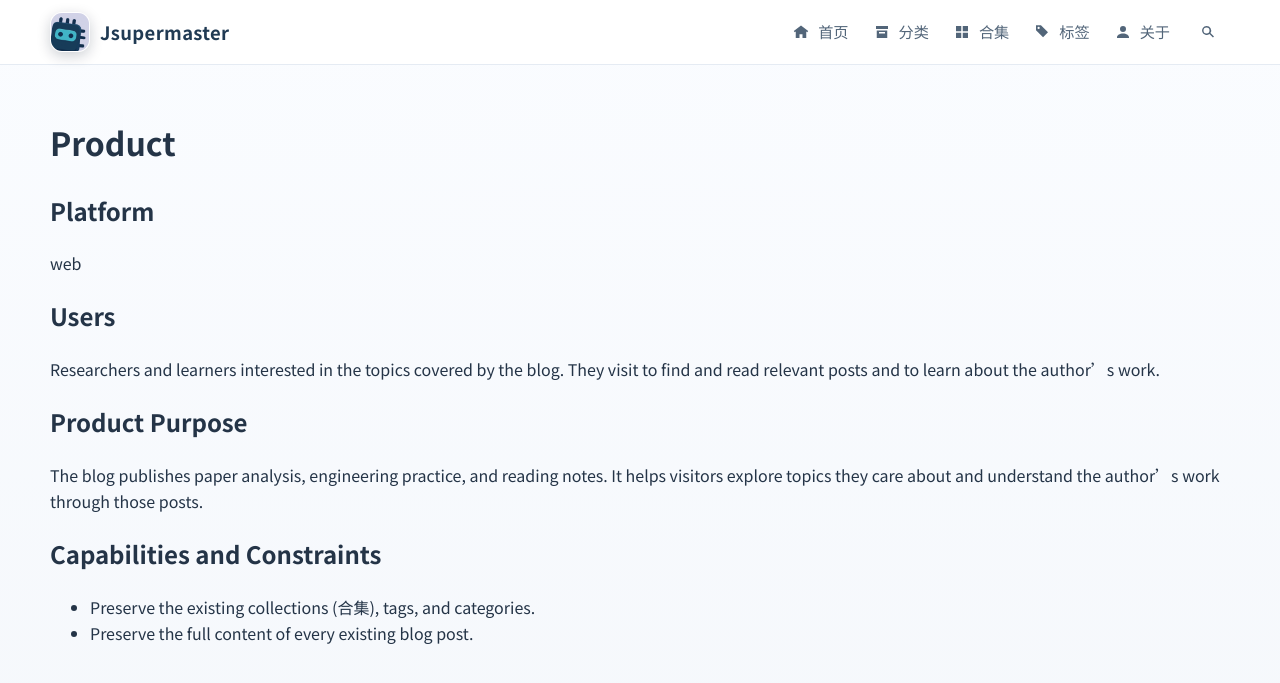
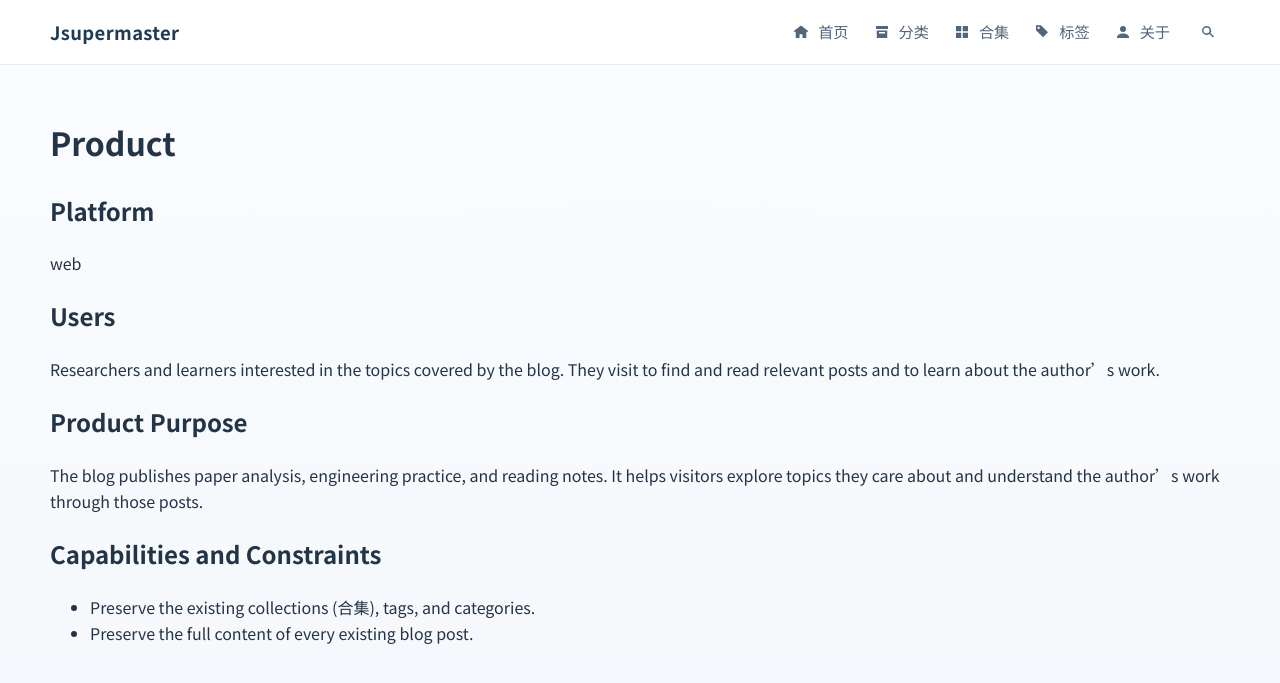
Before and after one commit to Jsupermaster/Jsupermaster.github.io, a Jekyll site: the page built from PRODUCT.md, in a window 1280 px wide. Shown: the top 683 px of the page. Built offline with Jekyll 4.4.1, drawn with Linux system fonts in a browser that asks for light colours; our own code applies the rules of GitHub Pages for plain Markdown files.

Commit message:
update_261112_1

```diff
--- a/_layouts/default.html
+++ b/_layouts/default.html
@@ -60,10 +60,7 @@
   <div class="site-shell">
     <header class="topbar{% if page.hero_background or page.cover_image %} topbar-immersive{% endif %}">
       <div class="topbar-inner">
-        <a class="site-title" href="{{ '/' | relative_url }}" aria-label="{{ site.title }} 首页">
-          <img class="site-logo" src="{{ '/assets/images/site/site-logo.jpg' | relative_url }}" alt="">
-          <span>{{ site.title }}</span>
-        </a>
+        <a class="site-title" href="{{ '/' | relative_url }}">{{ site.title }}</a>
         <nav class="topnav" aria-label="主导航">
           <a class="nav-link {% if page.nav == 'home' %}is-active{% endif %}" href="{{ '/' | relative_url }}">
             <span class="nav-icon" aria-hidden="true"><svg viewBox="0 0 24 24" fill="currentColor"><path d="M12 3.2 2.4 10.8l1.2 1.5L5 11.2V20h5v-5h4v5h5v-8.8l1.4 1.1 1.2-1.5z"/></svg></span>
--- a/assets/styles.css
+++ b/assets/styles.css
@@ -100,23 +100,10 @@ img {
 }
 
 .site-title {
-  display: inline-flex;
-  align-items: center;
-  gap: 10px;
   font-size: 1.15rem;
   font-weight: 700;
   letter-spacing: 0.02em;
   color: #f7fbff;
-}
-
-.site-logo {
-  width: 40px;
-  height: 40px;
-  flex: 0 0 40px;
-  border: 1px solid rgba(255, 255, 255, 0.3);
-  border-radius: 12px;
-  object-fit: cover;
-  box-shadow: 0 4px 14px rgba(6, 22, 38, 0.2);
 }
 
 .topnav {
@@ -2586,13 +2573,6 @@ input:focus-visible {
     font-size: 0.98rem;
   }
 
-  .site-logo {
-    width: 34px;
-    height: 34px;
-    flex-basis: 34px;
-    border-radius: 10px;
-  }
-
   .topnav {
     width: 100%;
     flex-wrap: nowrap;
```
